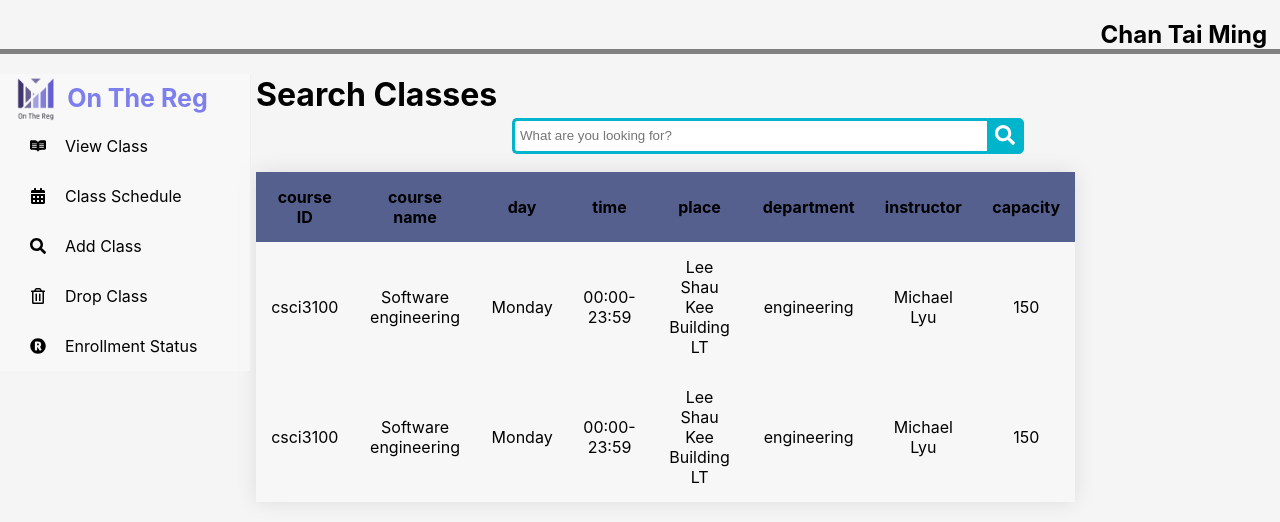
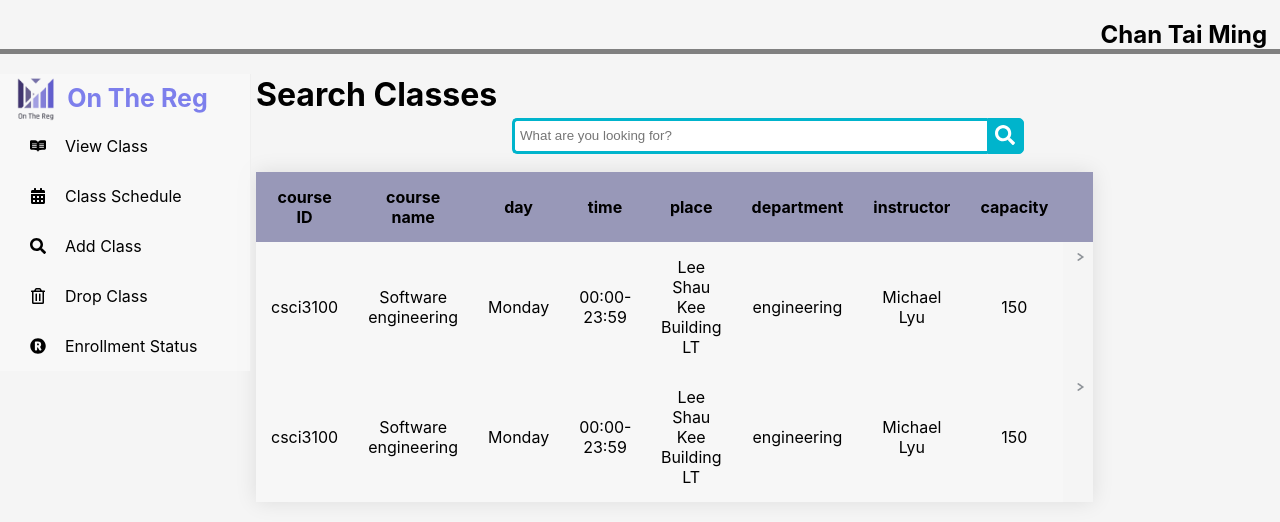
Before and after one commit to tsoikh0917/on_the_reg, a React (Create React App) app: page /search in a window 1280 px wide. Shown: the top 522 px of the page. Built offline with nearby package versions, Linux system fonts and the light colour scheme.

Commit message:
update table in searching page

```diff
--- a/src/components/studentCourseManage/search.css
+++ b/src/components/studentCourseManage/search.css
@@ -59,8 +59,21 @@ th {
   text-align: center;
 }
 thead th {
-  background-color: #55608f;
+  background-color: #9898b8;
 }
 tbody tr:hover {
   background-color: rgba(255, 255, 255, 0.3);
 }
+.arrow {
+  vertical-align: middle;
+  margin-left: 20%;
+  margin-top: 28%;
+}
+
+#rm {
+  background: none;
+  color: inherit;
+  border: none;
+  font: inherit;
+  cursor: pointer;
+}
--- a/src/components/studentCourseManage/search.jsx
+++ b/src/components/studentCourseManage/search.jsx
@@ -3,6 +3,7 @@ import "./search.css";
 import { FaSearch } from "react-icons/fa";
 import { useTable } from "react-table";
 import fakeData from "./MOCK_DATA.json";
+import arrow from "../image/arrow.png";
 
 function Search() {
   const data = React.useMemo(() => fakeData, []);
@@ -73,6 +74,7 @@ function Search() {
                     {column.render("Header")}
                   </th>
                 ))}
+                <th></th>
               </tr>
             ))}
           </thead>
@@ -84,6 +86,9 @@ function Search() {
                   {row.cells.map((cell) => (
                     <td {...cell.getCellProps()}> {cell.render("Cell")} </td>
                   ))}
+                  <button id="rm">
+                    <img class="arrow" src={arrow} width="40%" alt="arrow" />
+                  </button>
                 </tr>
               );
             })}
```
Also changed, not shown: src/components/image/arrow.png (added).
